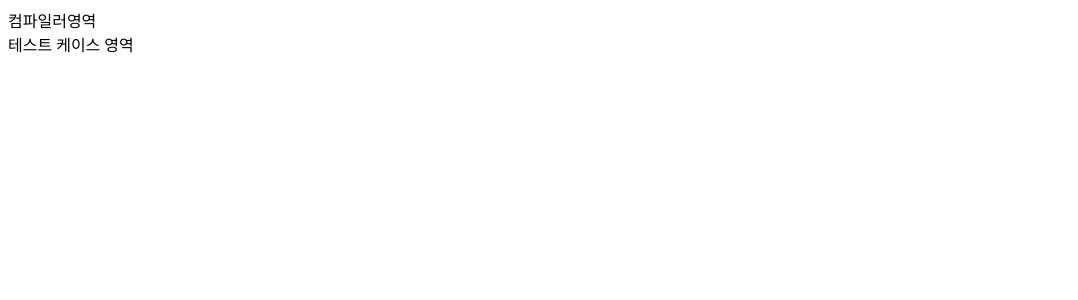
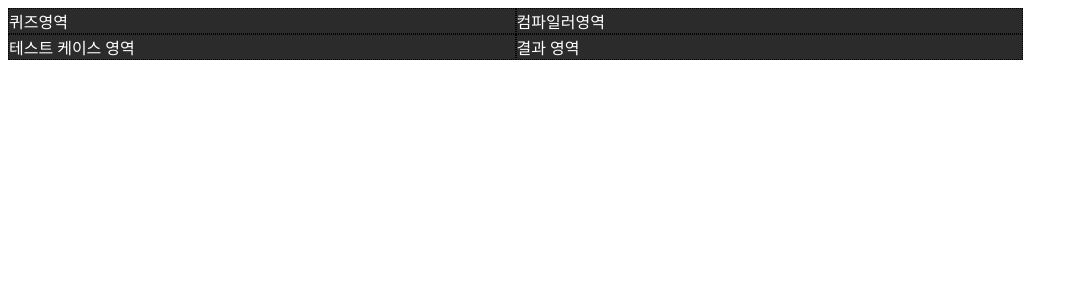
Before and after one commit to h2ck4u/onlineJScompiler, a React app: page / in a window 1280 px wide. Shown: the top 300 px of the page, without its empty margins (0-1078 px from the left). Built offline with nearby package versions, Linux system fonts and the light colour scheme.

Commit message:
:sparkles: css-loader, style-loader 적용하여 css불러와서 컴포넌트에 적용.

```diff
--- a/package.json
+++ b/package.json
@@ -28,10 +28,12 @@
     "babel-loader": "^8.0.5",
     "clean-webpack-plugin": "^1.0.0",
     "cors": "^2.8.5",
+    "css-loader": "^2.1.1",
     "ejs": "^2.6.1",
     "express": "^4.16.4",
     "npm-run-all": "^4.1.5",
     "react-hot-loader": "^4.8.0",
+    "style-loader": "^0.23.1",
     "webpack": "^4.29.0",
     "webpack-cli": "^3.2.1"
   },
--- a/src/components/Compiler.jsx
+++ b/src/components/Compiler.jsx
@@ -1,10 +1,11 @@
 import React, {Component} from 'react';
+import '../css/App.css'
 
 class Compiler extends Component {
 
     render() {
         return (
-        <div>
+        <div className = "container">
             컴파일러영역
         </div>
         );
--- a/src/components/Quiz.jsx
+++ b/src/components/Quiz.jsx
@@ -1,4 +1,5 @@
 import React, {Component} from 'react';
+import '../css/App.css'
 
 class Quiz extends Component {
 
@@ -9,8 +10,8 @@ class Quiz extends Component {
 
     render() {
         return (
-            <div>
-
+            <div className = "container">
+                퀴즈영역
             </div>
         );
     }
--- a/src/components/Result.jsx
+++ b/src/components/Result.jsx
@@ -1,10 +1,11 @@
 import React, {Component} from 'react';
+import '../css/App.css'
 
 class Result extends Component {
     render() {
         return (
-            <div>
-
+            <div className = "container">
+                결과 영역
             </div>
         );
     }
--- a/src/components/TestCase.jsx
+++ b/src/components/TestCase.jsx
@@ -1,9 +1,10 @@
 import React, {Component} from 'react';
+import '../css/App.css'
 
 class TestCase extends Component {
     render() {
         return (
-            <div>
+            <div className = "container">
                 테스트 케이스 영역
             </div>
         );
--- /dev/null
+++ b/src/css/App.css
@@ -0,0 +1,8 @@
+.container {
+    width: 40%;
+    height: 40%;
+    border: dotted 1px black;
+    background: #2B2B2B;
+    color: white;
+    float: left;
+}
--- a/webpack.config.js
+++ b/webpack.config.js
@@ -16,11 +16,15 @@ module.exports = {
         test: /\.(js|jsx)$/,
         exclude: /node_modules/,
         use: ['babel-loader']
+      },
+      {
+        test: /\.(css)$/,
+        use: ['style-loader', 'css-loader']
       }
     ]
   },
   resolve: {
-    extensions: ['*', '.js', '.jsx']
+    extensions: ['*', '.js', '.jsx', 'css']
   },
 
   plugins: [
```
